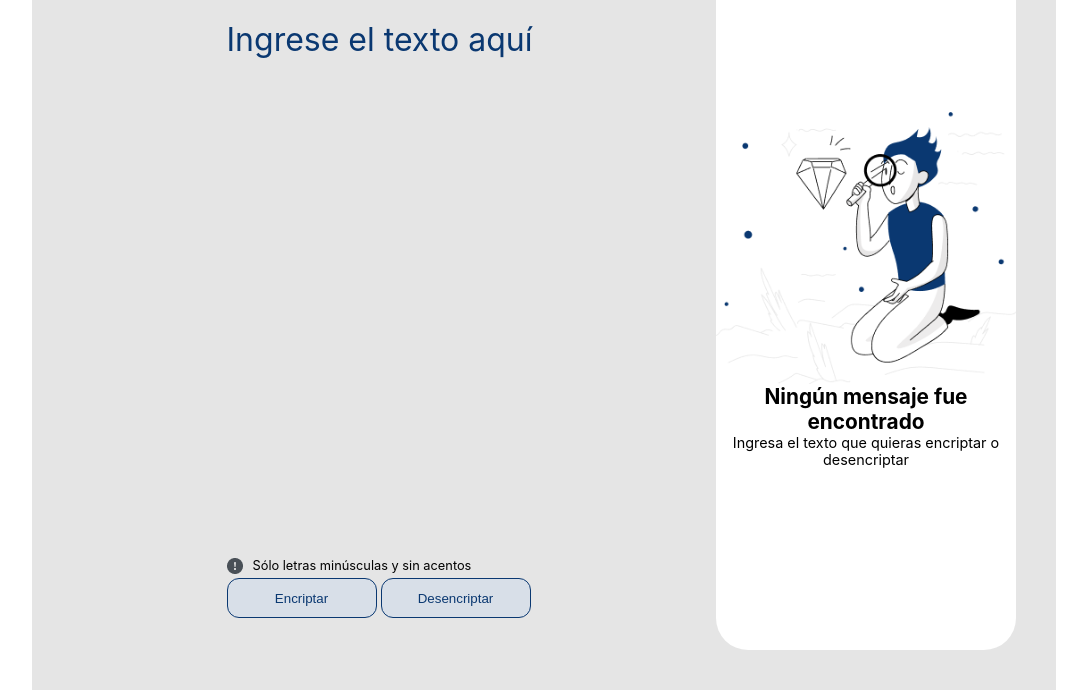
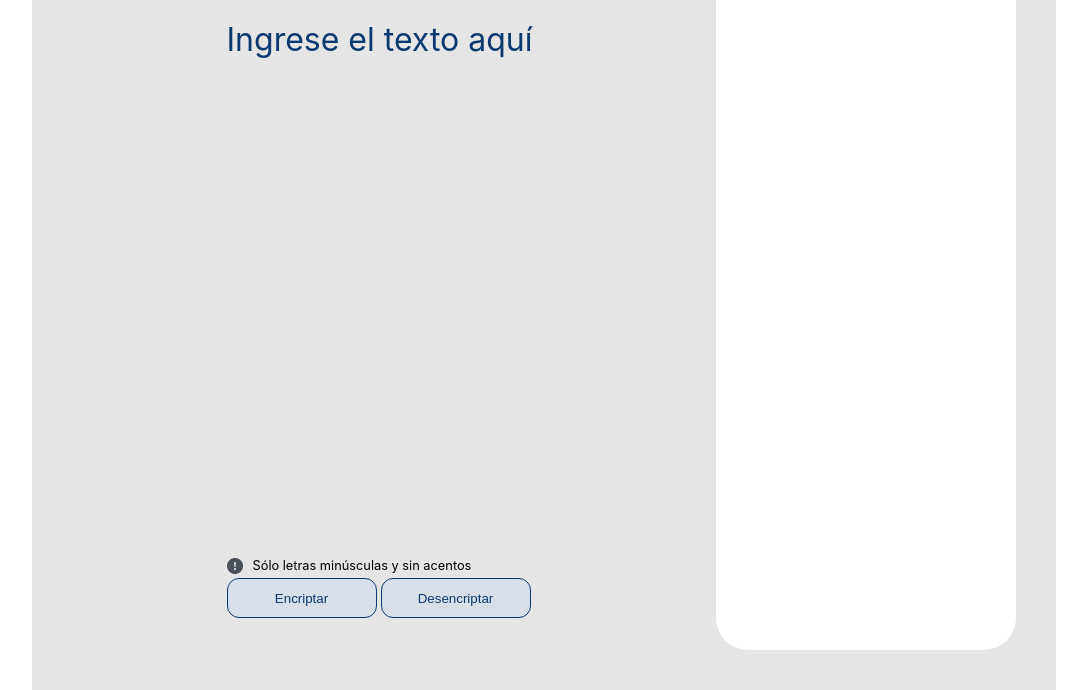
Before and after one commit to supernanox/encriptador-alura-challenge, a plain HTML site: page index.html in a window 1280 px wide. Shown: the part 110-800 px from the top of the page, without its empty margins (96-1183 px from the left). Drawn offline with Linux system fonts and the light colour scheme.

Commit message:
Se actualiza el index, los estilos y el js. Queda funcional.

```diff
--- a/index.html
+++ b/index.html
@@ -39,11 +39,11 @@
         </div>
 
         <div id="contenedor-resultado">
-            <div id="contenedor-texto-resultado"><p id="texto-resultado" hidden></p></div>
-            <div id="contenedor-img-resultado" class="elementos-para-quitar" >
+            <div id="contenedor-texto-resultado"><p id="texto-resultado" ></p></div>
+            <div id="contenedor-img-resultado" class="elementos-para-quitar" hidden>
                 <img src="img/persona.png" alt="Dibujo de una persona" id="img-resultado">
             </div>
-            <div id="contenedor-texto-sin-resultado" class="elementos-para-quitar" >
+            <div id="contenedor-texto-sin-resultado" class="elementos-para-quitar" hidden>
                 <p id="texto-sin-resultado-grande">Ningún mensaje fue encontrado</p>
                 <p id="texto-sin-resultado-pequeño">Ingresa el texto que quieras encriptar o desencriptar</p>
             </div>
--- a/styles.css
+++ b/styles.css
@@ -117,7 +117,12 @@ main {
 }
 
 #contenedor-texto-resultado {
-
+    display: flex;
+    height: 100%;
+    width: 90%;
+    margin-left: 5%;
+    margin-top: 5%;
+    justify-content: start;
 }
 
 #texto-resultado {
```
Also changed, not shown: aplication.js (line endings or trailing spaces).
